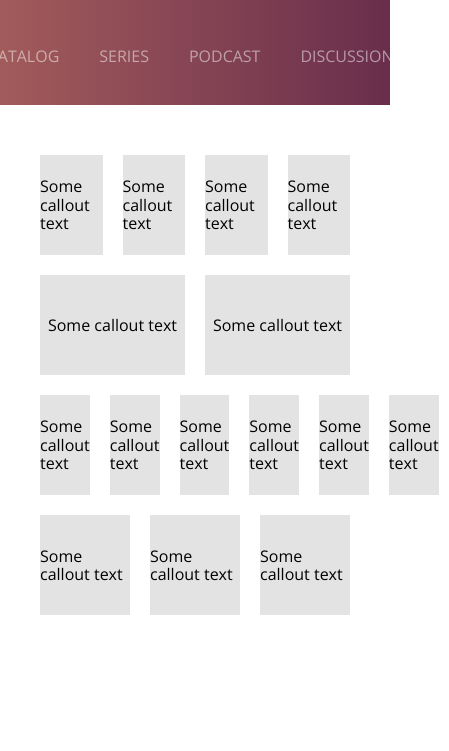
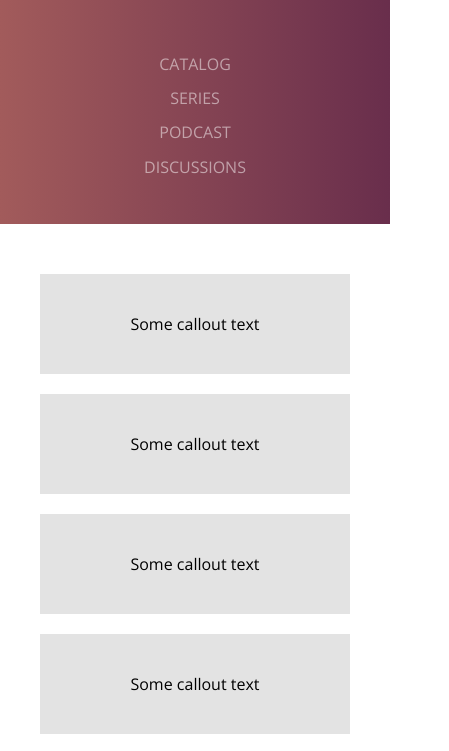
Before and after one commit to itsrafsanjani/css-for-backend-developers, a plain HTML site: page 001/index.html in a window 390 px wide. Shown: the part 87-838 px from the top of the page, 449 px wide, since content can reach past the window. Drawn offline with nearby package versions, Linux system fonts and the light colour scheme.

Commit message:
feat: media query added to lesson 2

```diff
--- a/001/style.css
+++ b/001/style.css
@@ -39,3 +39,19 @@ a:hover {
   justify-content: center;
   align-items: center;
 }
+
+@media only screen and (max-width: 600px) {
+  nav {
+    display: flex;
+    flex-direction: column;
+    align-items: center;
+  }
+  nav > a {
+    padding: 8px 3px;
+  }
+
+  .flex,
+  .row {
+    display: block;
+  }
+}
```
